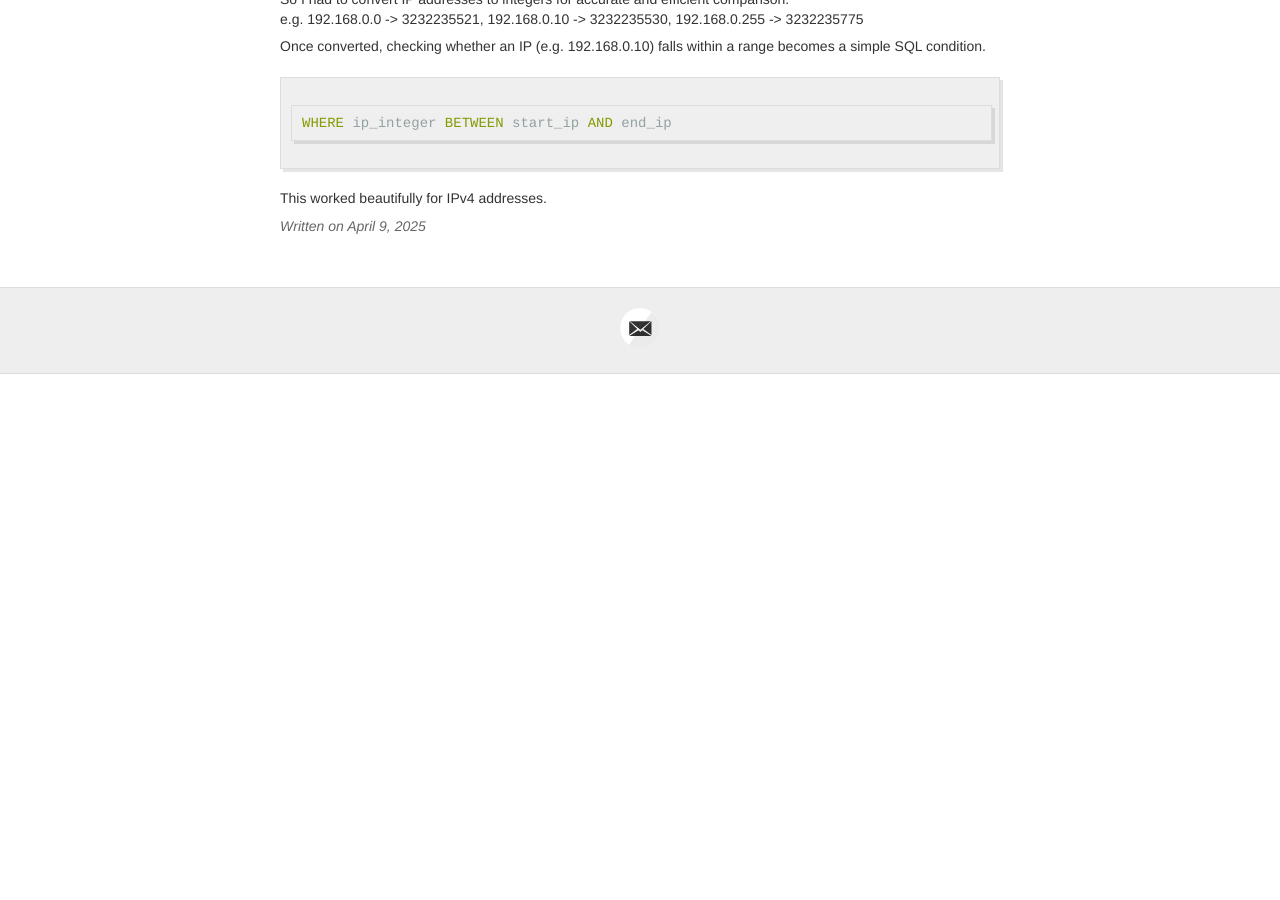
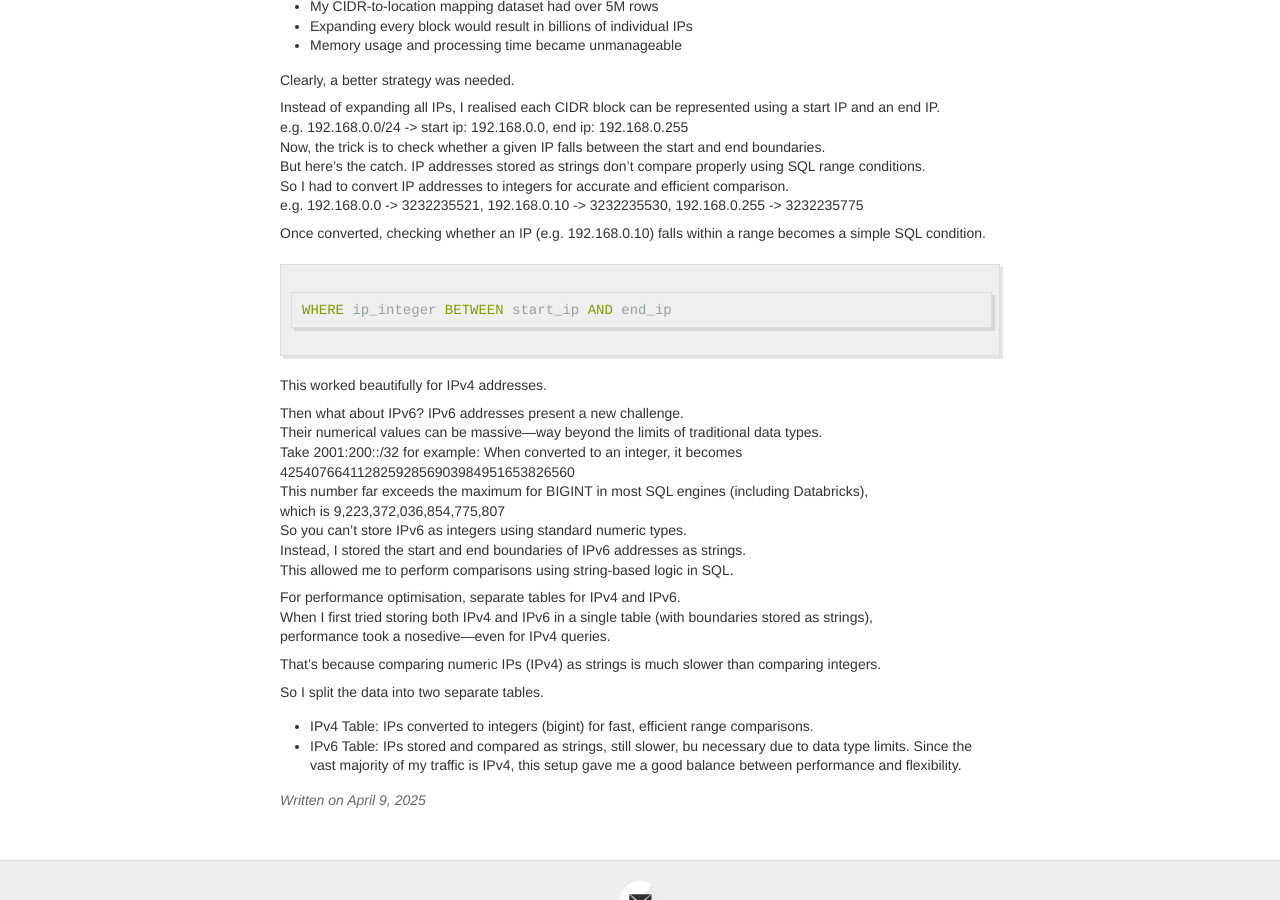
Before and after one commit to noahtjkim/noahtjkim.github.io, a Jekyll site: the page built from _posts/2025-04-09-Efficiently-Mapping-IP-to-Geolocation.md, in a window 1280 px wide and 900 px high, scrolled down 730 px. Built offline with Jekyll 4.4.1, drawn with Linux system fonts in a browser that asks for light colours; before the commit the page ends 1104 px from its top, so only the background shows below that; some of the changed text lies outside the part shown.

Commit message:
Update 2025-04-09-Efficiently-Mapping-IP-to-Geolocation.md

````diff
--- a/_posts/2025-04-09-Efficiently-Mapping-IP-to-Geolocation.md
+++ b/_posts/2025-04-09-Efficiently-Mapping-IP-to-Geolocation.md
@@ -3,6 +3,15 @@
 title: Efficiently Mapping IP Addresses to Geolocation
 categories: engineering
 ---
+
+**TL;DR**
+How to efficiently map IP addresses to geolocation data without a paid API.
+- Avoid expanding CIDR blocks into individual IPs - it's memory intensive and inefficient.
+- Convert IPs to integers (for IPv4) and compare them against CIDR start and end ranges.
+- Use libraries like ipaddresses (in Python) to convert CIDR to start/end and IP to integer.
+- IPv6 integers are too large for Bigint, so store them as strings and use string comparison.
+- Plist IPv4 and IPv6 into separate tables to maintain performance, especially if IPv4 traffic dominates.
+  This method helped me build a scalable, cost-efficient, and fast IP geolocation lookup without relying on paid APIs.
 
 When dealing with marketing data, one common challenge is working with IP addresses—especially
 if you want to enrich them with geolocation information.
@@ -39,3 +48,23 @@
 WHERE ip_integer BETWEEN start_ip AND end_ip
 ```
 This worked beautifully for IPv4 addresses.
+
+Then what about IPv6? IPv6 addresses present a new challenge.
+Their numerical values can be massive—way beyond the limits of traditional data types.
+Take 2001:200::/32 for example: When converted to an integer, it becomes 42540766411282592856903984951653826560
+This number far exceeds the maximum for BIGINT in most SQL engines (including Databricks),
+which is 9,223,372,036,854,775,807
+So you can’t store IPv6 as integers using standard numeric types.
+Instead, I stored the start and end boundaries of IPv6 addresses as strings.
+This allowed me to perform comparisons using string-based logic in SQL.
+
+For performance optimisation, separate tables for IPv4 and IPv6.
+When I first tried storing both IPv4 and IPv6 in a single table (with boundaries stored as strings),
+performance took a nosedive—even for IPv4 queries.
+
+That’s because comparing numeric IPs (IPv4) as strings is much slower than comparing integers.
+
+So I split the data into two separate tables.
+- IPv4 Table: IPs converted to integers (bigint) for fast, efficient range comparisons.
+- IPv6 Table: IPs stored and compared as strings, still slower, bu necessary due to data type limits.
+Since the vast majority of my traffic is IPv4, this setup gave me a good balance between performance and flexibility.
````
